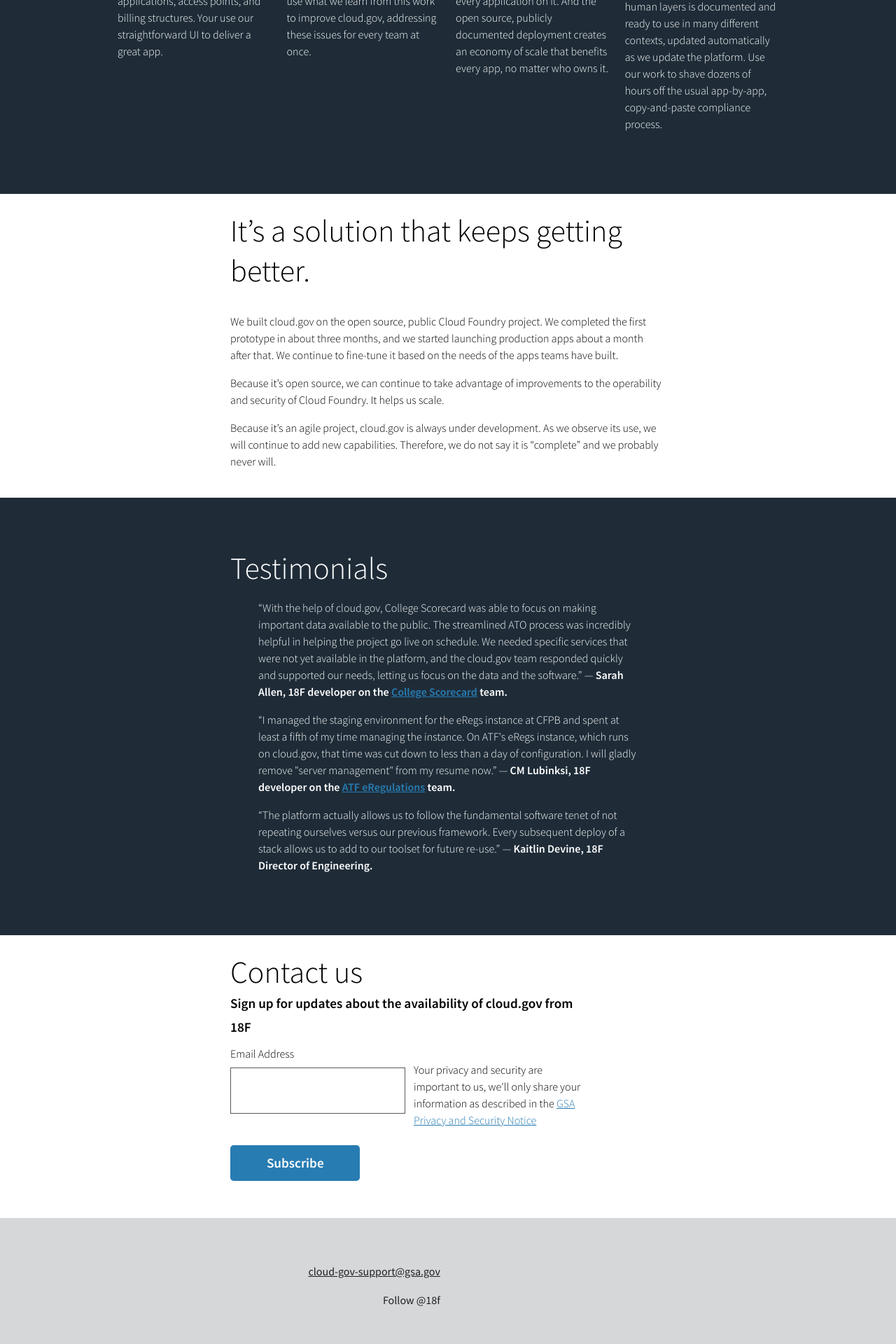
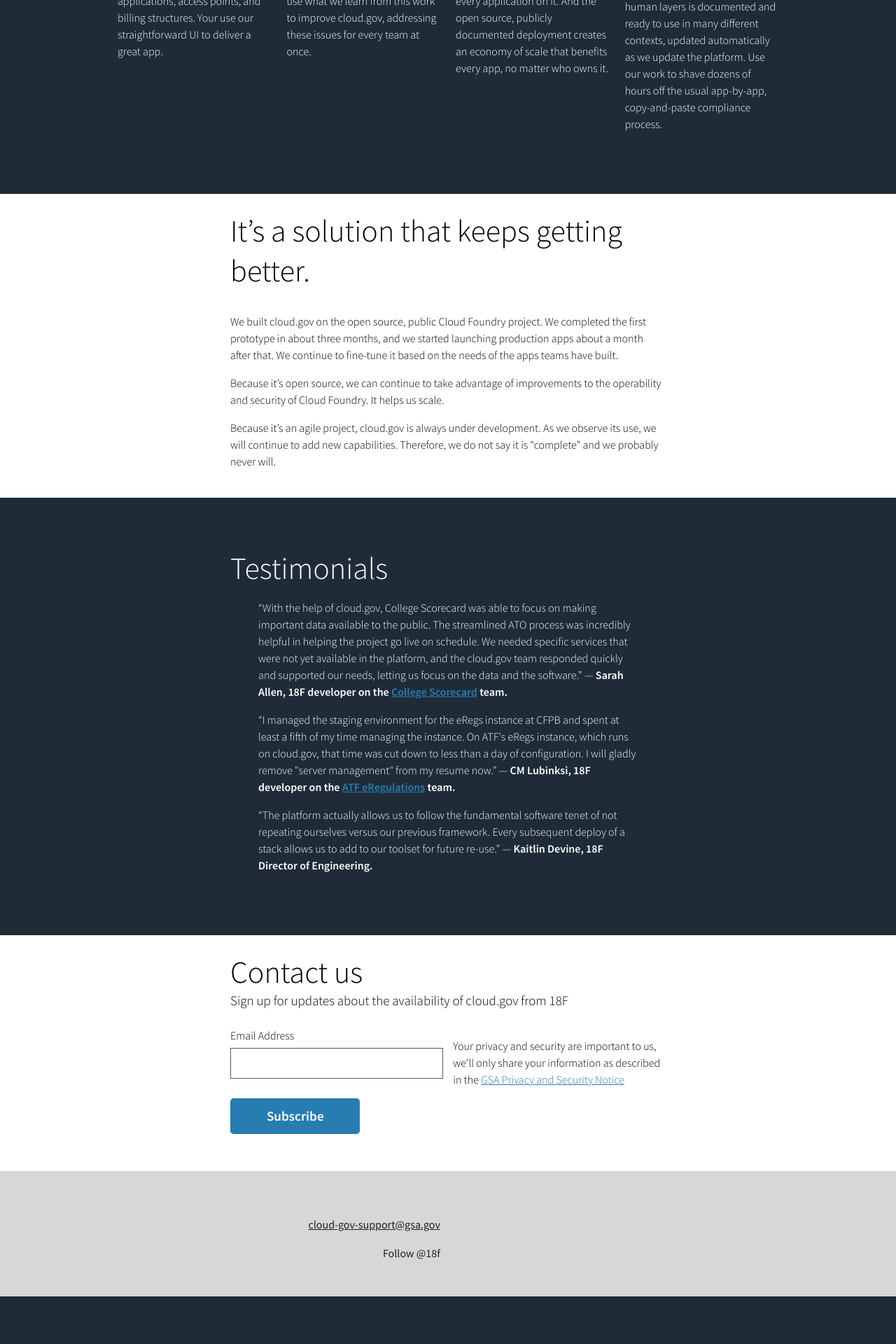
Before and after one commit to cloud-gov/cg-landing, a Jekyll site: the page built from pages/home.md, in a window 1280 px wide. Shown: the part 2251-4171 px from the top of the page at 70% size. Built offline with Jekyll 4.4.1, drawn with Linux system fonts in a browser that asks for light colours; nearby versions of some CDN libraries; library files that are not in the unit come from our copies; comment, search, counter and statistics services are not loaded; after the commit the page ends 4103 px from its top, so only the background shows below that.

Commit message:
Contact for styling
Using an adjacent sibling selector class for when there should be
separation. Works the same as if its a p tag.

Had to do some inline styling, wasn't sure of best way.

```diff
--- a/_includes/contact.html
+++ b/_includes/contact.html
@@ -8,8 +8,8 @@
     {% endfor %}
     <form id="contact" action="{{ f.url }}" method="POST">
       <fieldset>
-        <legend>{{ f.heading }}</legend>
-        <div class="usa-width-one-half">
+        <h4>{{ f.heading }}</h4>
+        <div class="usa-width-one-half push">
           {% for field in f.fields %}
             {% unless field.type == 'hidden' %}<label for="contact-{{ field.name }}">{{ field.label }}</label>{% endunless %}
             <input id="contact-{{ field.name }}"
@@ -20,7 +20,7 @@
             <input type="submit" value="{{ f.button }}" class="usa-button">
           </div>
         </div>
-        <div class="usa-width-one-half" style="margin-top: .5rem;">
+        <div class="usa-width-one-half" style="margin-top: 1.5rem;">
           {% if f.privacypolicy %}
             <p>{{ f.privacypolicy }}</p>
           {% else %}
--- a/assets/css/cg_style.css
+++ b/assets/css/cg_style.css
@@ -2234,12 +2234,23 @@ html {
 body {
   font-size: 16px; }
 
+form {
+  max-width: none; }
+
 legend {
   font-size: 1.2rem;
   margin-bottom: .5rem; }
 
 label {
   margin-top: 0; }
+
+input[type="email"] {
+  font-size: 1rem;
+  padding: .7rem 0.7em; }
+
+form button[type="submit"],
+form input[type="submit"] {
+  margin-top: 1.5rem; }
 
 @font-face {
   font-family: 'Source Sans Pro';
@@ -2281,6 +2292,8 @@ h1, h2, h3, h4, h5, h6 {
   margin: 0; }
   h1 + p, h2 + p, h3 + p, h4 + p, h5 + p, h6 + p {
     margin-top: 0.5rem; }
+  h1 + .push, h2 + .push, h3 + .push, h4 + .push, h5 + .push, h6 + .push {
+    margin-top: 1.5rem; }
 
 h1 {
   font-size: 2rem; }
```
